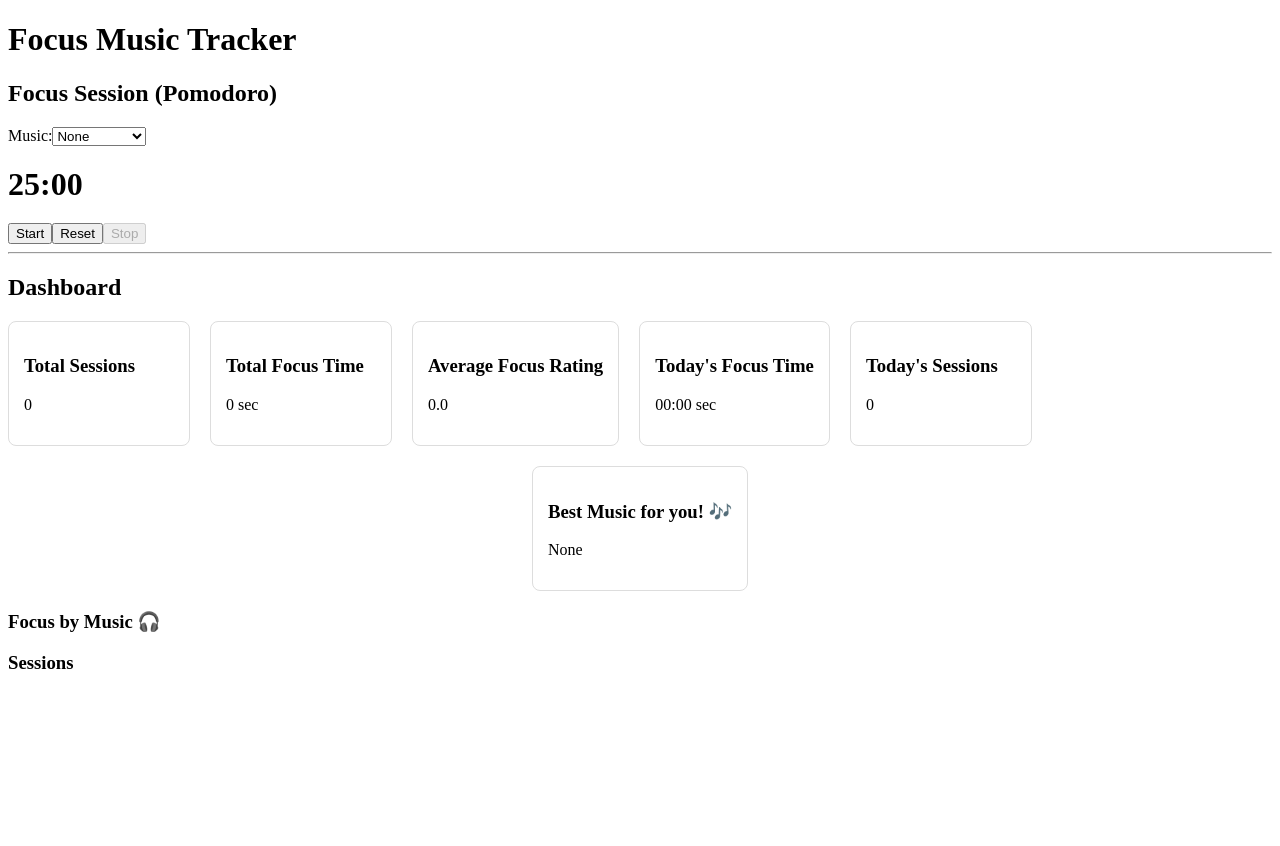
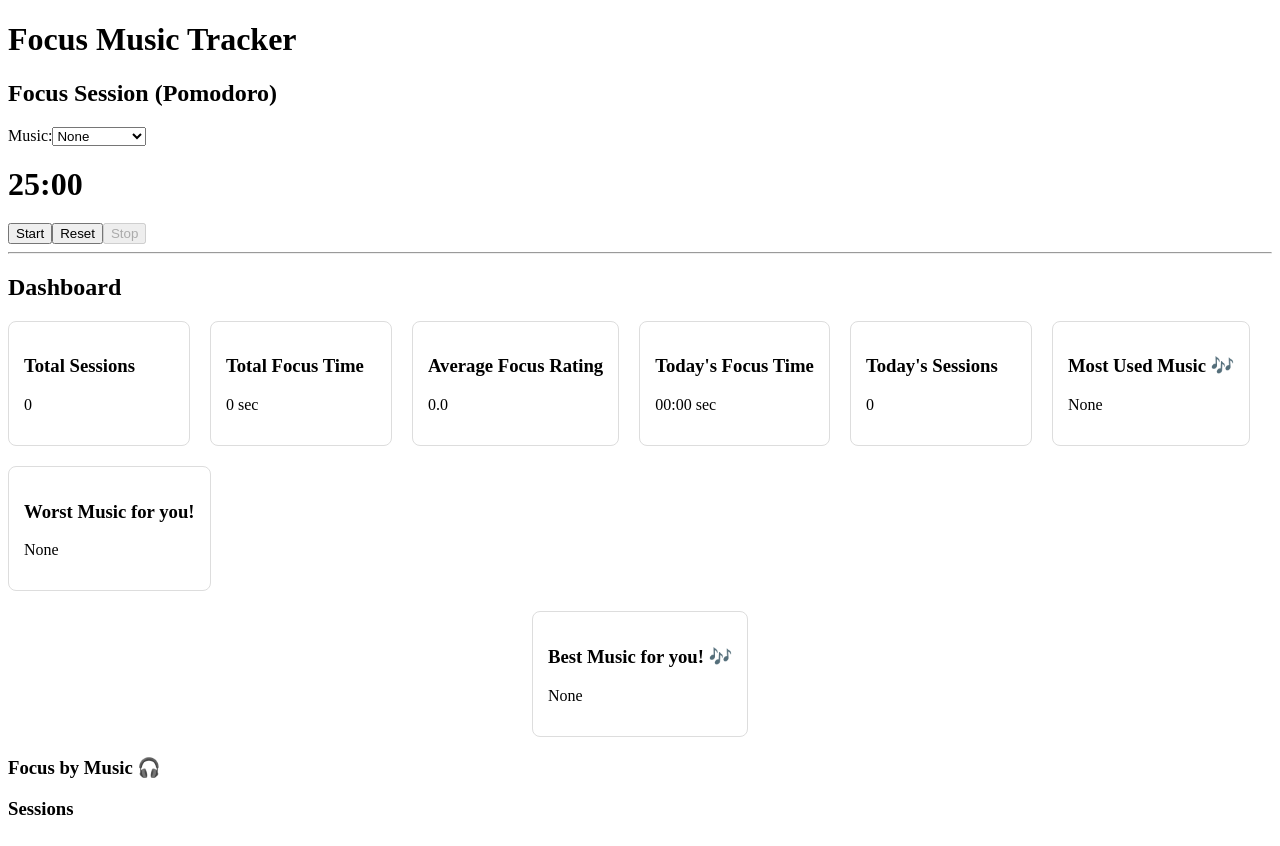
Before and after one commit to sillyguy32/focus-music-app, an Angular app: page / in a window 1280 px wide. Before the commit the page ends 800 px from the top, so only its background shows below. Built offline with nearby package versions, Linux system fonts and the light colour scheme.

Commit message:
Add most and worst used music analytics

```diff
--- a/src/app/pages/dashboard/dashboard.component.html
+++ b/src/app/pages/dashboard/dashboard.component.html
@@ -27,7 +27,15 @@
     <p>{{ todaySessionsCount }}</p>
   </div>
 
+  <div class="stat-card">
+    <h3>Most Used Music 🎶 </h3>
+    <p>{{ mostUsedMusicType }}</p>
+  </div>
 
+  <div class="stat-card">
+    <h3>Worst Music for you! </h3>
+    <p>{{ worstMusicType }}</p>
+  </div>
 
 </div>
 
--- a/src/app/pages/dashboard/dashboard.component.ts
+++ b/src/app/pages/dashboard/dashboard.component.ts
@@ -87,6 +87,8 @@ export class DashboardComponent {
         return Array.from(musicSet);
 
     }
+    // for the next 3 functions, they go through the same 4 steps: 1- start with default value, 2- loop through data, 3- compare values,
+    //  4- replace when better/worse, its called finding the min/max in a dataset or some shit
 
     get bestMusicType(): string { // to determine which music type has the highest average focus rating
         if (this.uniqueMusicType.length === 0) return 'None';
@@ -105,4 +107,43 @@ export class DashboardComponent {
         return best;
     }
 
+    get mostUsedMusicType(): string { // to determine which music type was used most frequently
+        if (this.sessions.length === 0) return 'None';
+
+        const counts: { [key: string]: number } = {}; // to count instances of each music type
+
+        for (const s of this.sessions) {
+            const music = s.musicPlayed || 'None';
+            counts[music] = (counts[music] || 0) + 1; // increment count for this music type
+        }
+
+        let mostUsed = this.uniqueMusicType[0]; // assume first music type is most used
+        let maxCount = counts[mostUsed];
+
+        for (const music in counts) { // loop through each music type in counts
+            if (counts[music] > maxCount) {
+                mostUsed = music;
+                maxCount = counts[music];
+            }
+        }
+    return mostUsed;
+    }
+
+    get worstMusicType(): string { // to determine which music type has the lowest average focus rating
+        if (this.uniqueMusicType.length === 0) return 'None';
+
+        let worst = this.uniqueMusicType[0];
+        let worstScore = this.getAverageFocusByMusicType(worst);
+
+        for (const music of this.uniqueMusicType) { // loop through each unique music type
+            const score = this.getAverageFocusByMusicType(music);
+            if (score < worstScore) {
+                worst = music;
+                worstScore = score;
+            }
+        }
+    return worst;
+    }
+
+
 }
```
